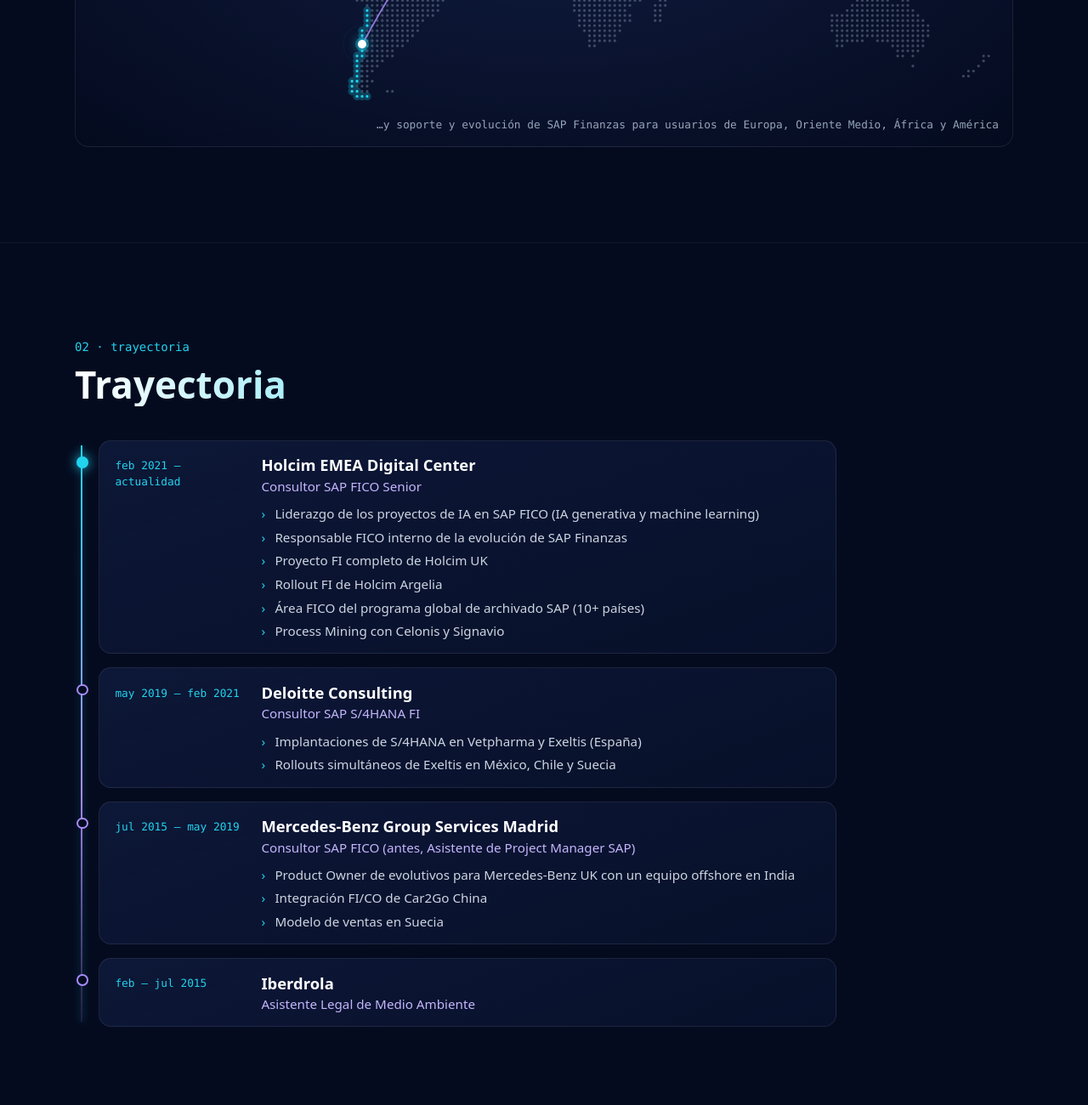
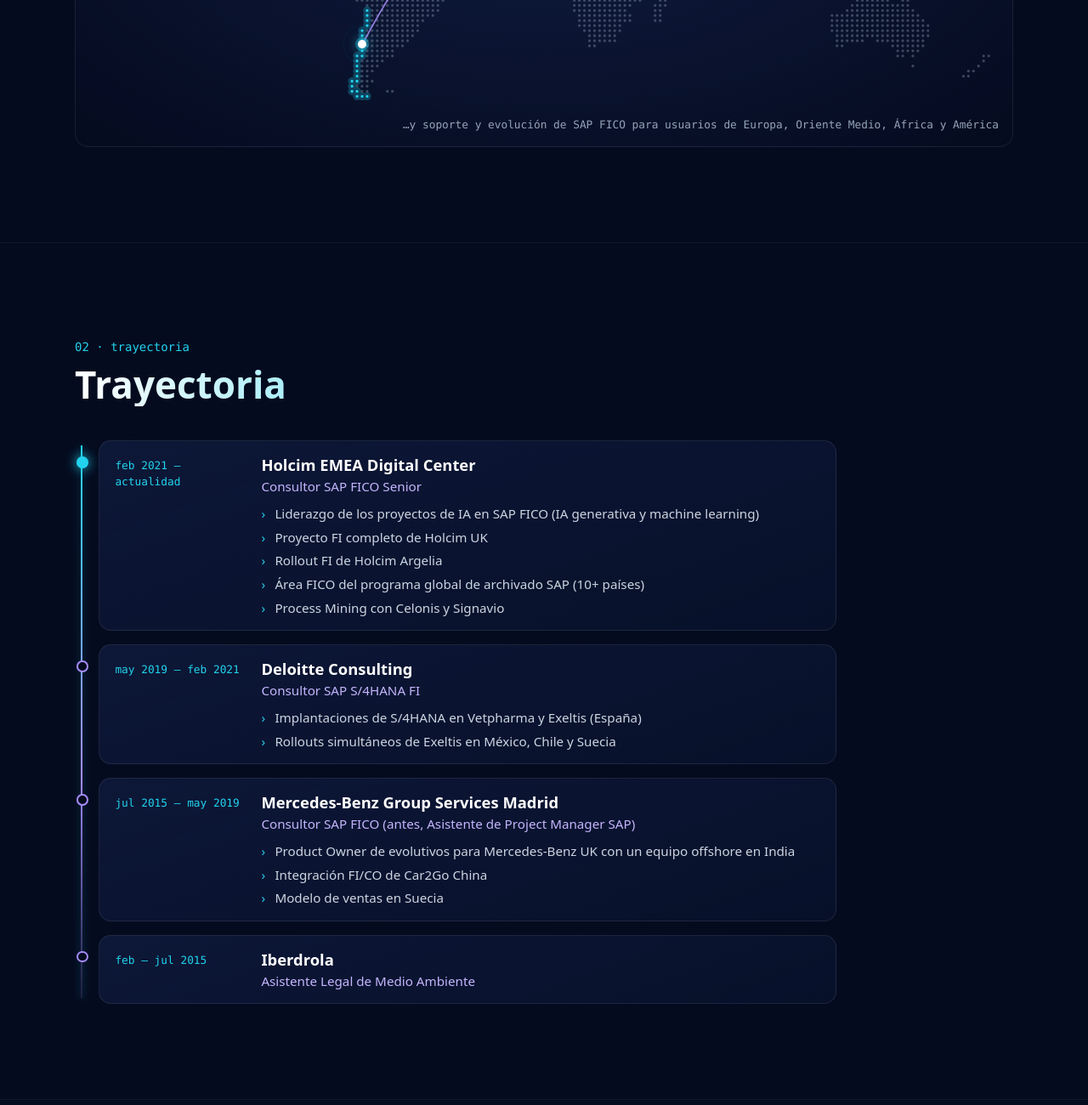
Before and after one commit to jplataes/mi-landing, a plain HTML site: page index.html in a window 1280 px wide. Shown: the part 1880-3180 px from the top of the page at 85% size. Drawn offline with nearby package versions, Linux system fonts and the light colour scheme; animation ran at ten frames a second.

Commit message:
Ajustes: sin 'Responsable FICO interno'; nota del mapa con SAP FICO
Co-Authored-By: Claude Opus 5.5 <noreply@anthropic.com>
Claude-Session: https://claude.ai/code/session_012bdfkzNcT1vBLSHHUEqBrt

```diff
--- a/index.html
+++ b/index.html
@@ -235,7 +235,7 @@
             </div>
             <!-- En móvil, la información del país tocado se muestra aquí, bajo el mapa -->
             <div class="map-panel" aria-hidden="true"></div>
-            <p class="map-note" data-i18n="mapNote">…y soporte y evolución de SAP Finanzas para usuarios de Europa, Oriente Medio, África y América</p>
+            <p class="map-note" data-i18n="mapNote">…y soporte y evolución de SAP FICO para usuarios de Europa, Oriente Medio, África y América</p>
           </div>
         </figure>
       </div>
@@ -252,7 +252,7 @@
               <p class="tl-date" data-i18n="job_holcim_dates">feb 2021 – actualidad</p>
               <h3 class="tl-company">Holcim EMEA Digital Center</h3>
               <p class="tl-role" data-i18n="job_holcim_role">Consultor SAP FICO Senior</p>
-              <ul class="tl-list" data-i18n-list="job_holcim_items"><li>Liderazgo de los proyectos de IA en SAP FICO (IA generativa y machine learning)</li><li>Responsable FICO interno de la evolución de SAP Finanzas</li><li>Proyecto FI completo de Holcim UK</li><li>Rollout FI de Holcim Argelia</li><li>Área FICO del programa global de archivado SAP (10+ países)</li><li>Process Mining con Celonis y Signavio</li></ul>
+              <ul class="tl-list" data-i18n-list="job_holcim_items"><li>Liderazgo de los proyectos de IA en SAP FICO (IA generativa y machine learning)</li><li>Proyecto FI completo de Holcim UK</li><li>Rollout FI de Holcim Argelia</li><li>Área FICO del programa global de archivado SAP (10+ países)</li><li>Process Mining con Celonis y Signavio</li></ul>
             </article>
           </li>
           <li class="tl-item reveal" style="--delay: 100ms">
--- a/js/i18n.js
+++ b/js/i18n.js
@@ -42,7 +42,7 @@
     // Mapa
     mapTitle: "Where I've worked",
     mapHint: 'Hover over or tap a dot to see what I did in each country.',
-    mapNote: '…plus SAP Finance support and enhancements for users across Europe, the Middle East, Africa and the Americas',
+    mapNote: '…plus SAP FICO support and enhancements for users across Europe, the Middle East, Africa and the Americas',
     countryES: 'Spain',
     countryGB: 'United Kingdom',
     countrySE: 'Sweden',
@@ -73,7 +73,6 @@
     job_holcim_role: 'Senior SAP FICO Consultant',
     job_holcim_items: [
       'Leading AI projects in SAP FICO (generative AI and machine learning)',
-      'In-house FICO lead for the evolution of SAP finance systems',
       'Full FI project for Holcim UK',
       'FI rollout for Holcim Algeria',
       'FICO workstream of the global SAP archiving programme (10+ countries)',
```
Also changed, not shown: 1 other file.
